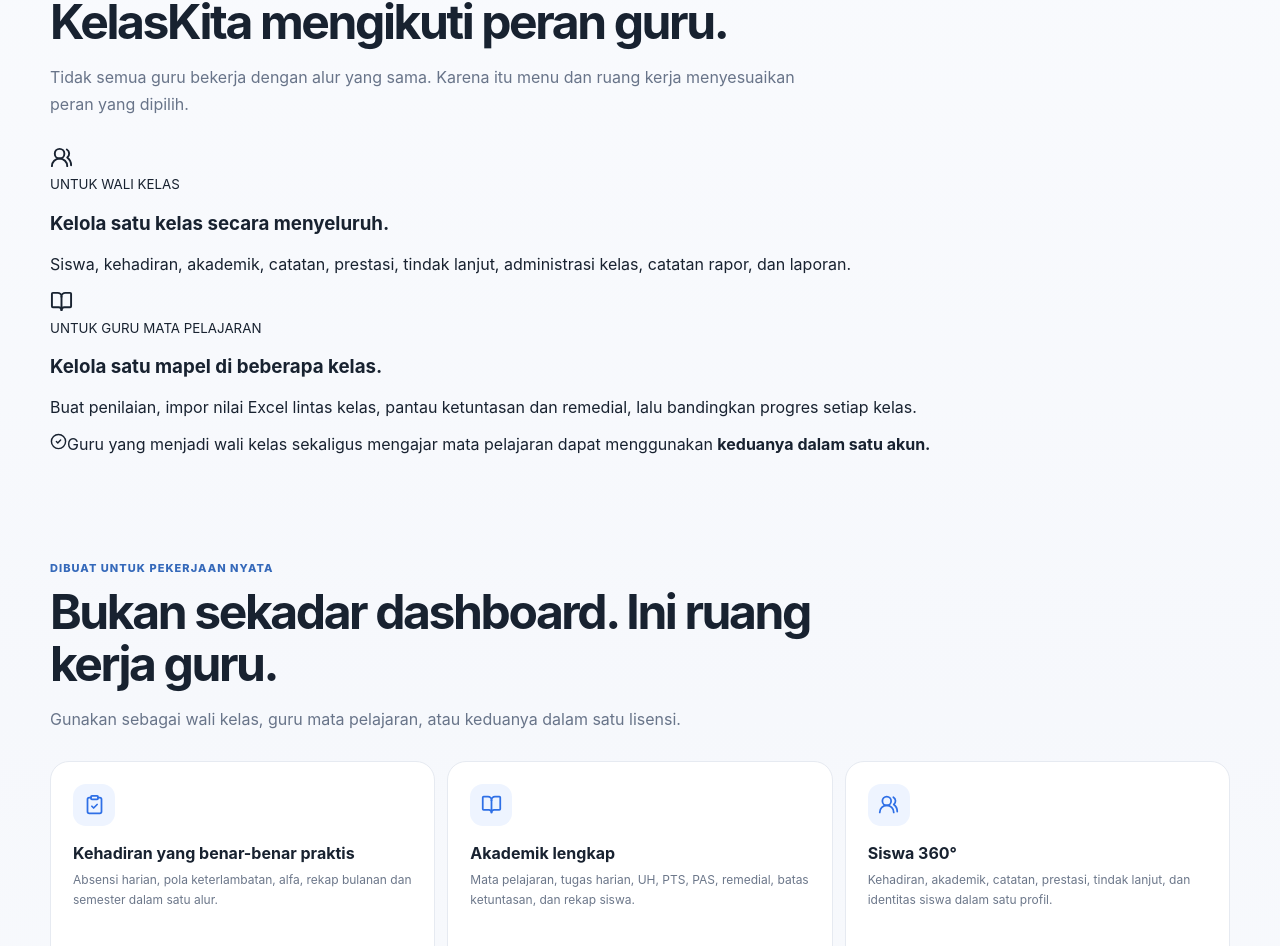
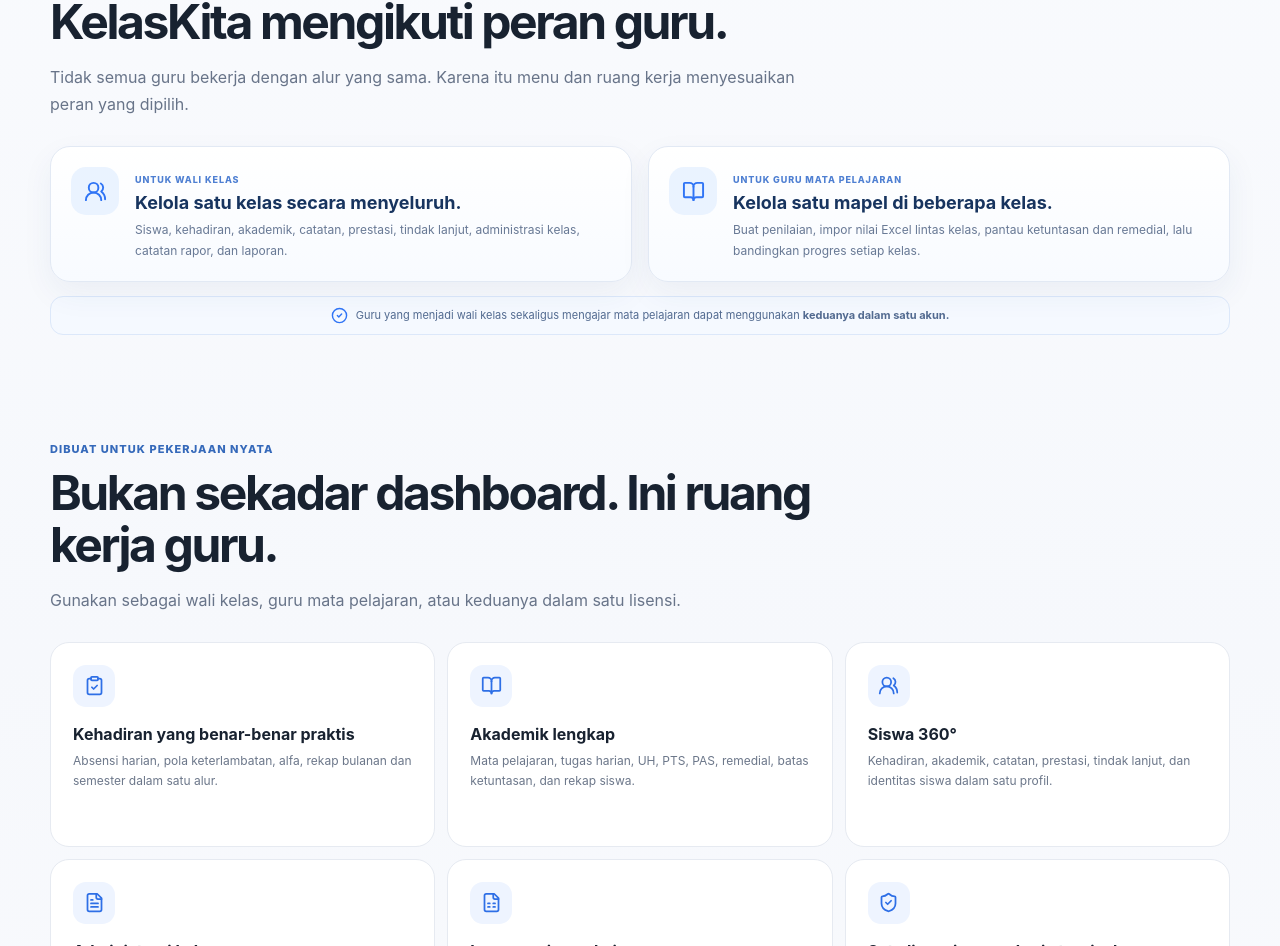
Before and after one commit to shadiqmuntashir21-ship-it/kelaskita, a Next.js app: page / in a window 1280 px wide. Shown: the part 1143-2089 px from the top of the page. Built offline with nearby package versions, Linux system fonts and the light colour scheme.

Commit message:
ui: style teacher role positioning

```diff
--- a/app/premium.css
+++ b/app/premium.css
@@ -97,3 +97,7 @@
 .data-count-grid{display:grid;grid-template-columns:repeat(4,minmax(0,1fr));gap:8px}.data-count{padding:9px 10px;border:1px solid #E8EDF3;border-radius:11px;background:#FBFCFE}.data-count span,.data-count b{display:block}.data-count span{font-size:8px;color:#8390A3}.data-count b{font-size:16px;color:#1E3E6B;margin-top:2px}
 .data-manager-actions{display:grid;grid-template-columns:auto 1fr;gap:12px;align-items:end;margin-top:12px}.reset-zone{border:1px solid #F0DADA;background:#FFF9F9;border-radius:12px;padding:10px}.reset-zone>small,.reset-zone>code{display:block}.reset-zone>small{font-size:8px;color:#8B7373}.reset-zone>code{font-size:10px;font-weight:800;color:#8C3434;background:#FFF0F0;border-radius:7px;padding:5px 7px;margin:4px 0 8px;width:max-content;max-width:100%;overflow-wrap:anywhere}.reset-zone>div{display:grid;grid-template-columns:1fr auto;gap:7px}.btn-danger{background:#A93838;color:#fff;border-color:#A93838}.btn-danger:disabled{opacity:.45;cursor:not-allowed}
 @media(max-width:760px){.data-count-grid{grid-template-columns:repeat(2,minmax(0,1fr))}.data-manager-actions{grid-template-columns:1fr}.reset-zone>div{grid-template-columns:1fr}.data-manager-actions>a{justify-content:center}}
+
+
+.lp-role-grid{display:grid;grid-template-columns:repeat(2,minmax(0,1fr));gap:16px;margin-top:22px}.lp-role-card{display:grid;grid-template-columns:50px 1fr;gap:14px;padding:20px;border:1px solid #E2E9F4;border-radius:20px;background:linear-gradient(180deg,#fff,#F8FBFF);box-shadow:0 12px 32px rgba(28,63,112,.06)}.lp-role-card>span{width:48px;height:48px;border-radius:15px;background:#EAF3FF;color:#2F74F5;display:grid;place-items:center}.lp-role-card small{font-size:9px;font-weight:800;letter-spacing:.1em;color:#4E7FD2}.lp-role-card h3{font-size:18px;color:#17345F;margin:5px 0 7px}.lp-role-card p{font-size:12px;line-height:1.7;color:#687995;margin:0}.lp-role-note{display:flex;align-items:center;justify-content:center;gap:8px;margin:14px auto 0;padding:10px 14px;border:1px solid #DCE8FA;background:#F5F9FF;border-radius:13px;color:#526A90;font-size:11px}.lp-role-note svg{color:#2F74F5;flex:0 0 auto}
+@media(max-width:760px){.lp-role-grid{grid-template-columns:1fr}.lp-role-card{grid-template-columns:42px 1fr;padding:16px}.lp-role-card>span{width:42px;height:42px}.lp-role-note{align-items:flex-start;justify-content:flex-start}}
```
